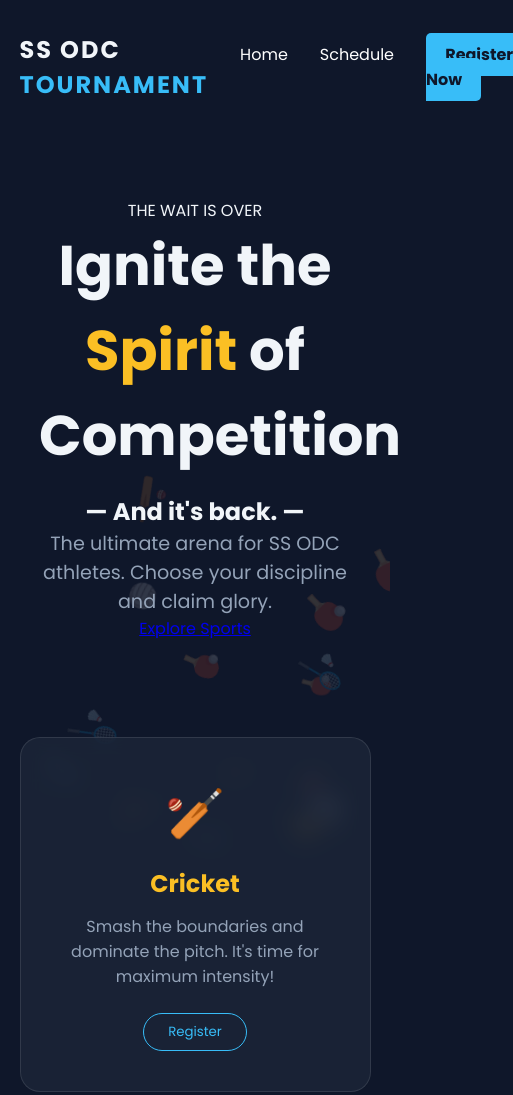
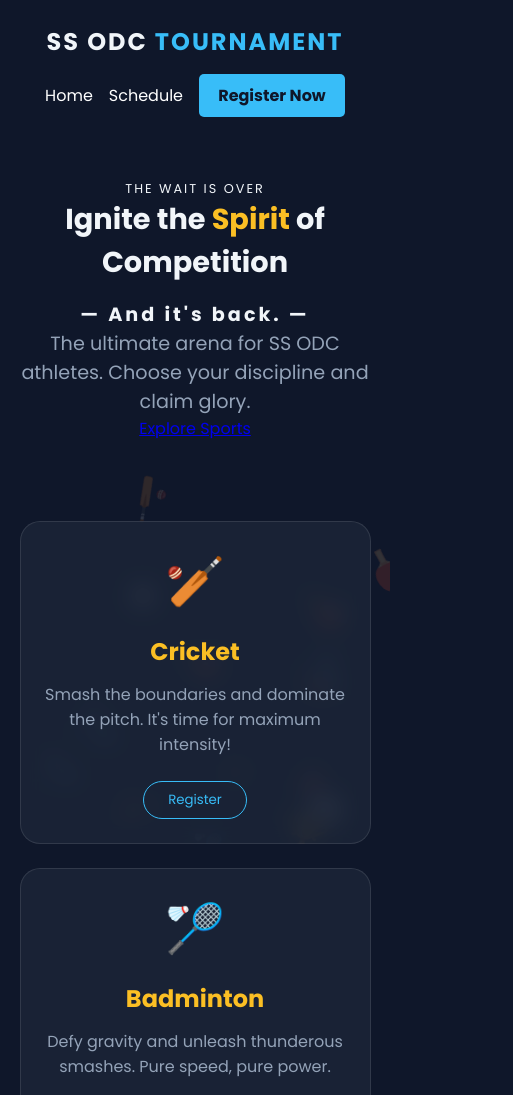
Before and after one commit to ANURAG-2043/ss-odc-tournament, a plain HTML site: page index.html in a window 390 px wide. Shown: the top 1095 px of the page, 513 px wide, since content can reach past the window. Drawn offline with Linux system fonts and the light colour scheme.

Commit message:
Update style.css

```diff
--- a/style.css
+++ b/style.css
@@ -185,8 +185,86 @@ nav ul li a:hover { color: var(--accent-blue); }
     cursor: pointer;
 }
 
+/* --- RESPONSIVE MEDIA QUERIES --- */
+
+/* Tablets and Small Desktops (max-width: 1024px) */
+@media (max-width: 1024px) {
+    .hero h1 {
+        font-size: 2.8rem;
+    }
+
+    .sports-grid {
+        grid-template-columns: repeat(2, 1fr); /* 2 columns for tablets */
+    }
+}
+
+/* Mobile Devices (max-width: 768px) */
+@media (max-width: 768px) {
+    nav {
+        flex-direction: column;
+        gap: 1.5rem;
+        padding: 1.5rem 5%;
+    }
+
+    nav ul {
+        gap: 1rem;
+        flex-wrap: wrap;
+        justify-content: center;
+    }
+
+    nav ul li {
+        margin-left: 0; /* Remove the left margin for centered stack */
+    }
+
+    .hero {
+        padding: 3rem 5%;
+    }
+
+    .hero h1 {
+        font-size: 2.2rem;
+    }
+
+    .announcement {
+        font-size: 0.8rem;
+        letter-spacing: 2px;
+    }
+
+    .comeback-text {
+        font-size: 1.2rem;
+        letter-spacing: 3px;
+    }
+
+    .sports-grid {
+        grid-template-columns: 1fr; /* Single column for mobile */
+        gap: 1.5rem;
+    }
+
+    .card {
+        padding: 1.5rem;
+    }
+
+    .modal-content {
+        padding: 2rem 1.5rem;
+        margin: 20% auto;
+        width: 95%;
+    }
+}
+
+/* Small Mobile Devices (max-width: 480px) */
+@media (max-width: 480px) {
+    .hero h1 {
+        font-size: 1.8rem;
+    }
+
+    .btn-primary {
+        width: 100%; /* Full width button for easier tapping */
+        text-align: center;
+    }
+}
+
 /* Style the options for dark theme browsers */
 .input-group select option {
     background-color: #1e293b;
     color: white;
+
 }
```
